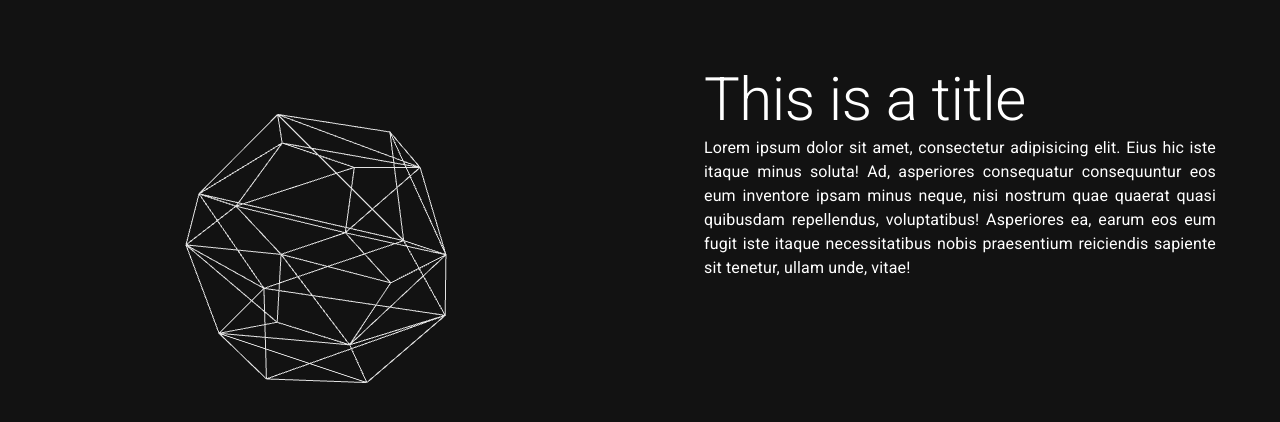
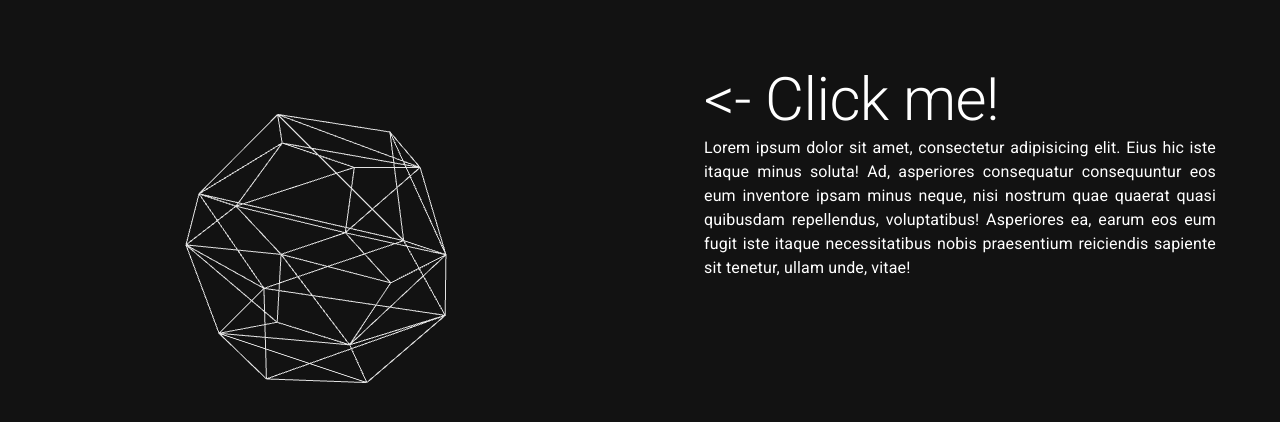
Before and after one commit to jalzamora21/R3F, a React (Create React App) app: page / in a window 1280 px wide. Shown: the top 422 px of the page. Built offline with nearby package versions, Linux system fonts and the light colour scheme.

Commit message:
Better feedback

```diff
--- a/src/components/TestCanvas.js
+++ b/src/components/TestCanvas.js
@@ -4,7 +4,7 @@ import { inverseLerp, moveTowards } from '../utils/math';
 import { Color } from 'three';
 
 const Box = (props) => {
-  const speedOnClick = 10;
+  const speedOnClick = 30;
   const colorShiftSpeed = 5;
   const speedStep = 3;
   const hoverColor = new Color('#0077ff');
@@ -40,7 +40,7 @@ const Box = (props) => {
 
     if (userData.currentSpeed > highSpeedThreshold) userData.currentColor = highSpeedColor;
 
-    userData.currentSpeed = moveTowards(userData.currentSpeed, targetSpeed, delta * speedStep);
+    userData.currentSpeed = moveTowards(userData.currentSpeed, targetSpeed, userData.currentSpeed * delta * speedStep);
     userData.currentColor.lerp(targetColor, Math.min(delta * colorShiftSpeed, 1));
 
     mesh.current.rotation.x += delta * userData.currentSpeed;
--- a/src/pages/MainPage.js
+++ b/src/pages/MainPage.js
@@ -9,7 +9,7 @@ const MainPage = () => {
         <TestCanvas></TestCanvas>
       </Grid>
       <Grid xs={12} md={6} sx={{ p: 8 }}>
-        <Typography variant="h2">This is a title</Typography>
+        <Typography variant="h2">{"<- Click me!"}</Typography>
         <Typography align="justify">
           Lorem ipsum dolor sit amet, consectetur adipisicing elit. Eius hic iste itaque minus
           soluta! Ad, asperiores consequatur consequuntur eos eum inventore ipsam minus neque, nisi
```
